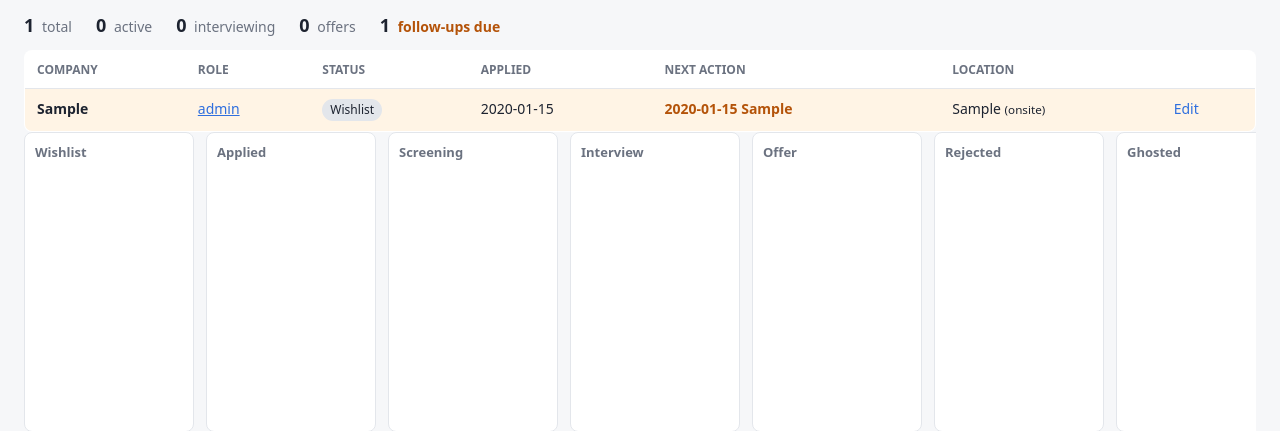
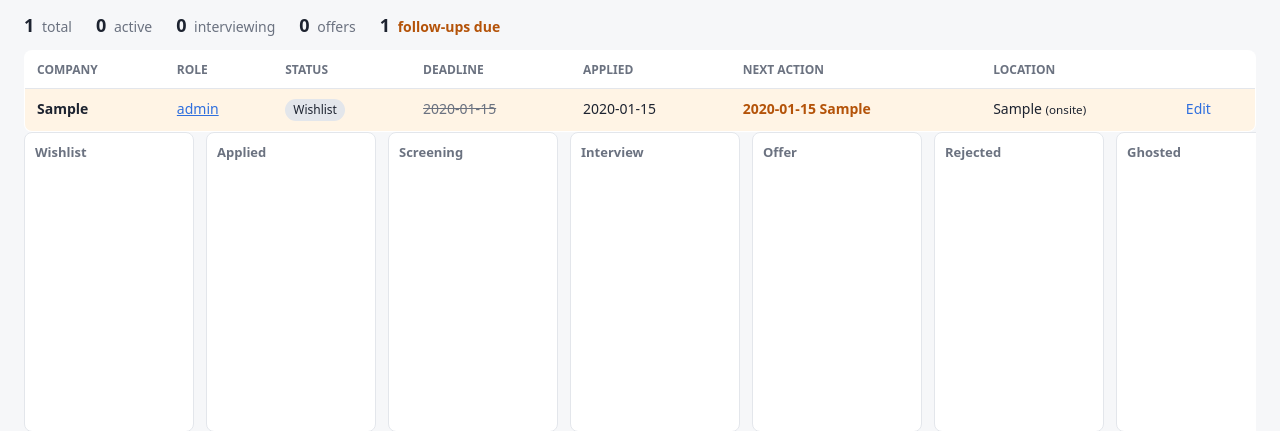
Before and after one commit to avadente/job-tracker, a Flask app: page / in a window 1280 px wide. Shown: the part 68-499 px from the top of the page. Run offline with Flask 3, Linux system fonts and the light colour scheme; tables that the repository leaves empty hold one stand-in row (values such as "Sample post").

Commit message:
Add application deadline column
Deadlines show in the table and board, and are highlighted when within
7 days (or struck through once passed) for wishlist items.

Co-Authored-By: Claude Opus 5.5 <noreply@anthropic.com>

```diff
--- a/app.py
+++ b/app.py
@@ -14,10 +14,10 @@ app = Flask(__name__)
 STATUSES = ["wishlist", "applied", "screening", "interview", "offer", "rejected", "ghosted", "withdrawn"]
 WORK_MODES = ["onsite", "hybrid", "remote"]
 FIELDS = [
-    "company", "role", "url", "location", "work_mode", "status", "date_applied",
+    "company", "role", "url", "location", "work_mode", "status", "date_applied", "deadline",
     "salary_range", "contact", "resume_version", "next_action", "next_action_date", "notes",
 ]
-DATE_FIELDS = {"date_applied", "next_action_date"}
+DATE_FIELDS = {"date_applied", "deadline", "next_action_date"}
 
 
 def get_db():
--- a/schema.sql
+++ b/schema.sql
@@ -11,6 +11,7 @@ CREATE TABLE IF NOT EXISTS applications (
     status          ENUM('wishlist', 'applied', 'screening', 'interview', 'offer', 'rejected', 'ghosted', 'withdrawn')
                     NOT NULL DEFAULT 'wishlist',
     date_applied    DATE,
+    deadline        DATE,
     salary_range    VARCHAR(100),
     contact         VARCHAR(300),
     resume_version  VARCHAR(100),
--- a/static/app.js
+++ b/static/app.js
@@ -55,6 +55,20 @@ function isOverdue(a) {
   return a.next_action_date && a.next_action_date <= today() && !CLOSED.has(a.status);
 }
 
+function daysUntil(isoDate) {
+  return Math.round((new Date(isoDate + "T00:00") - new Date(today() + "T00:00")) / 86400000);
+}
+
+// Deadlines only matter until you've applied, so only flag them while on the wishlist.
+function deadlineHtml(a) {
+  if (!a.deadline) return "";
+  const days = daysUntil(a.deadline);
+  let cls = "";
+  if (a.status === "wishlist" && days < 0) cls = "deadline-passed";
+  else if (a.status === "wishlist" && days <= 7) cls = "overdue";
+  return `<span class="${cls}">${esc(a.deadline)}</span>`;
+}
+
 function nextActionHtml(a) {
   if (!a.next_action && !a.next_action_date) return "";
   const cls = isOverdue(a) ? "overdue" : "";
@@ -93,6 +107,7 @@ function renderTable(apps) {
       <td><strong>${esc(a.company)}</strong></td>
       <td>${a.url ? `<a href="${esc(a.url)}" target="_blank" rel="noopener">${esc(a.role)}</a>` : esc(a.role)}</td>
       <td><span class="badge s-${a.status}">${a.status}</span></td>
+      <td>${deadlineHtml(a)}</td>
       <td>${esc(a.date_applied || "")}</td>
       <td>${nextActionHtml(a)}</td>
       <td>${esc(a.location || "")}${a.work_mode ? ` <small>(${a.work_mode})</small>` : ""}</td>
@@ -113,6 +128,7 @@ function renderBoard(apps) {
       <div class="card ${isOverdue(a) ? "row-overdue" : ""}" draggable="true" data-id="${a.id}">
         <strong>${esc(a.company)}</strong>
         <div>${esc(a.role)}</div>
+        ${a.deadline ? `<small>Deadline: ${deadlineHtml(a)}</small>` : ""}
         ${a.next_action_date ? `<small>${nextActionHtml(a)}</small>` : ""}
       </div>`).join("");
   });
--- a/static/style.css
+++ b/static/style.css
@@ -80,6 +80,8 @@ td a { color: var(--accent); }
 
 .overdue { color: var(--overdue); font-weight: 600; }
 .row-overdue { background: var(--overdue-bg); }
+.deadline-passed { color: var(--muted); text-decoration: line-through; }
+.card small { display: block; }
 
 .badge { display: inline-block; padding: 2px 8px; border-radius: 999px; font-size: 12px; text-transform: capitalize; background: var(--border); }
 .s-applied { background: #dbe7fd; color: #1e4fa8; }
--- a/templates/index.html
+++ b/templates/index.html
@@ -35,6 +35,7 @@
             <th data-sort="company">Company</th>
             <th data-sort="role">Role</th>
             <th data-sort="status">Status</th>
+            <th data-sort="deadline">Deadline</th>
             <th data-sort="date_applied">Applied</th>
             <th data-sort="next_action_date">Next action</th>
             <th data-sort="location">Location</th>
@@ -69,6 +70,7 @@
           </select>
         </label>
         <label>Date applied <input type="date" name="date_applied"></label>
+        <label>Application deadline <input type="date" name="deadline"></label>
         <label class="wide">Job posting URL <input type="url" name="url"></label>
         <label>Location <input name="location"></label>
         <label>Work mode
```
Also changed, not shown: README.md, migrations/001_add_deadline.sql (added).
